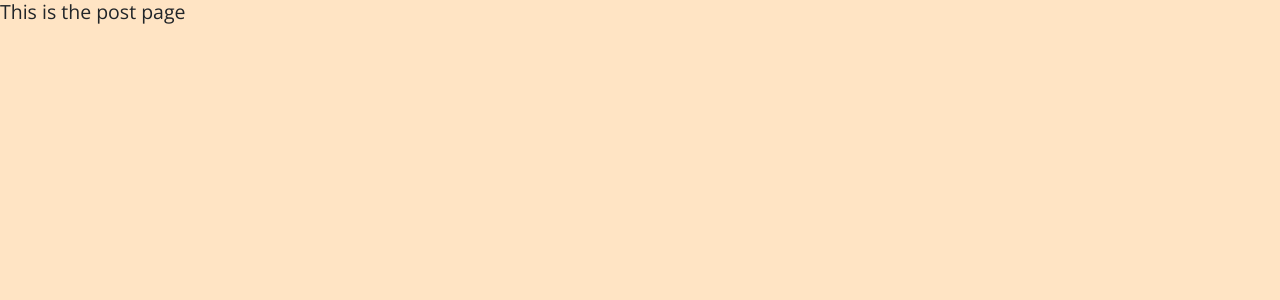
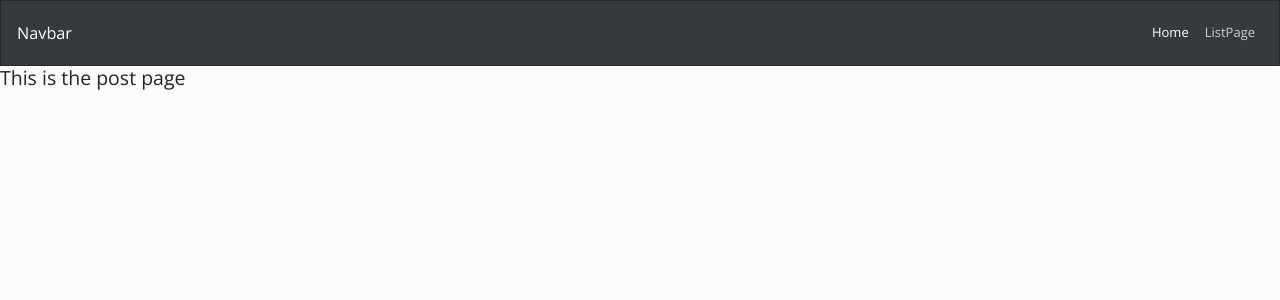
Before and after one commit to nilldiggonto/Vue_Axios_Dj3, a Vue app in the folder frontend/: page / in a window 1280 px wide. Shown: the top 300 px of the page. Built offline with nearby package versions, Linux system fonts and the light colour scheme.

Commit message:
router link

```diff
--- a/frontend/src/App.vue
+++ b/frontend/src/App.vue
@@ -13,8 +13,6 @@
 </script>
 
 <style>
-  body{
-    background-color: bisque;
-  }
+
 
 </style>
--- /dev/null
+++ b/frontend/src/components/Navbar.vue
@@ -0,0 +1,43 @@
+<template>
+    <div class="nav-bar">
+        <nav class="navbar navbar-expand-lg navbar-dark bg-dark">
+  <a class="navbar-brand" href="#">Navbar</a>
+  <button class="navbar-toggler" type="button" data-toggle="collapse" data-target="#navbarColor01" aria-controls="navbarColor01" aria-expanded="false" aria-label="Toggle navigation">
+    <span class="navbar-toggler-icon"></span>
+  </button>
+
+  <div class="collapse navbar-collapse" id="navbarColor01">
+    <ul class="navbar-nav ml-auto">
+      <li class="nav-item active">
+        <a class="nav-link" href="#">Home
+          <span class="sr-only">(current)</span>
+        </a>
+      </li>
+      <li class="nav-item">
+        <router-link :to="{name:'posts'}" exact class="nav-link">ListPage</router-link>
+      </li>
+      <!-- <li class="nav-item">
+        <a class="nav-link" href="#">Pricing</a>
+      </li>
+      <li class="nav-item">
+        <a class="nav-link" href="#">About</a>
+      </li> -->
+      <!-- <li class="nav-item dropdown">
+        <a class="nav-link dropdown-toggle" data-toggle="dropdown" href="#" role="button" aria-haspopup="true" aria-expanded="false">Dropdown</a>
+        <div class="dropdown-menu">
+          <a class="dropdown-item" href="#">Action</a>
+          <a class="dropdown-item" href="#">Another action</a>
+          <a class="dropdown-item" href="#">Something else here</a>
+          <div class="dropdown-divider"></div>
+          <a class="dropdown-item" href="#">Separated link</a>
+        </div>
+      </li> -->
+    </ul>
+    <!-- <form class="form-inline my-2 my-lg-0">
+      <input class="form-control mr-sm-2" type="text" placeholder="Search">
+      <button class="btn btn-secondary my-2 my-sm-0" type="submit">Search</button>
+    </form> -->
+  </div>
+</nav>
+    </div>
+</template>
--- a/frontend/src/routes.js
+++ b/frontend/src/routes.js
@@ -11,7 +11,7 @@
     routes: [
         {
             path: '/',
-            name:'Posts',
+            name:'posts',
             component:Posts,
         },
     ]
--- a/frontend/src/views/Posts.vue
+++ b/frontend/src/views/Posts.vue
@@ -1,12 +1,17 @@
 <template>
     <div class="posts">
+        <Navbar></Navbar>
         <h4>This is the post page</h4>
     </div>
 </template>
 
 <script>
+import Navbar from '../components/Navbar'
 export default {
   name: "Posts",
+  components:{
+      Navbar,
+  },
 
 };
 </script>
```
